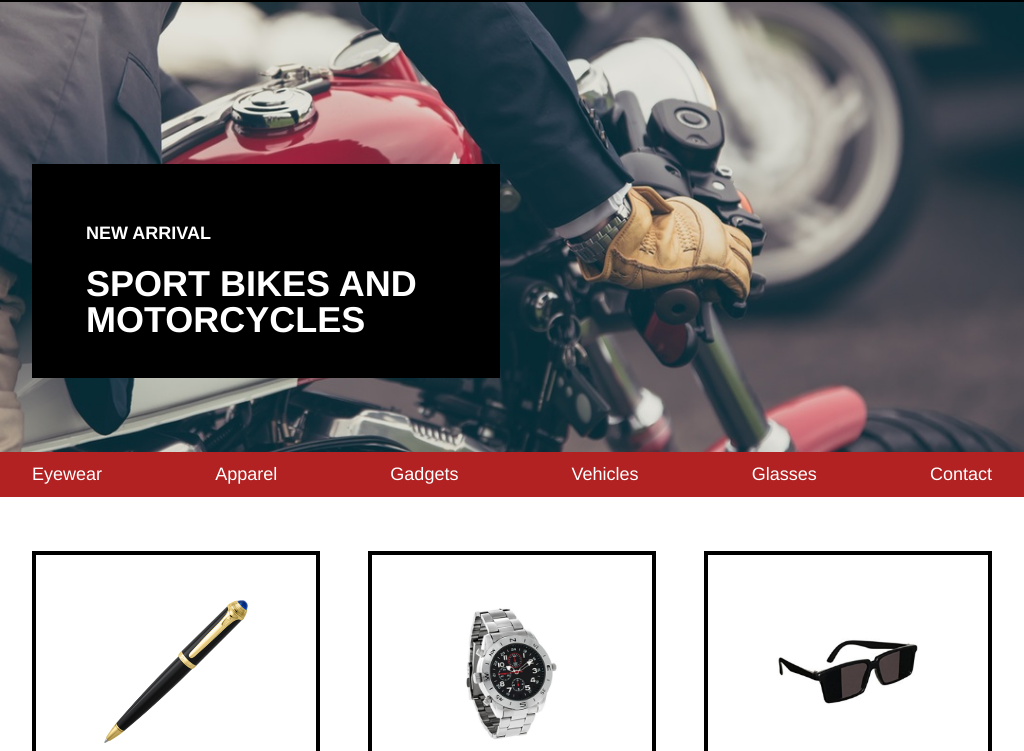
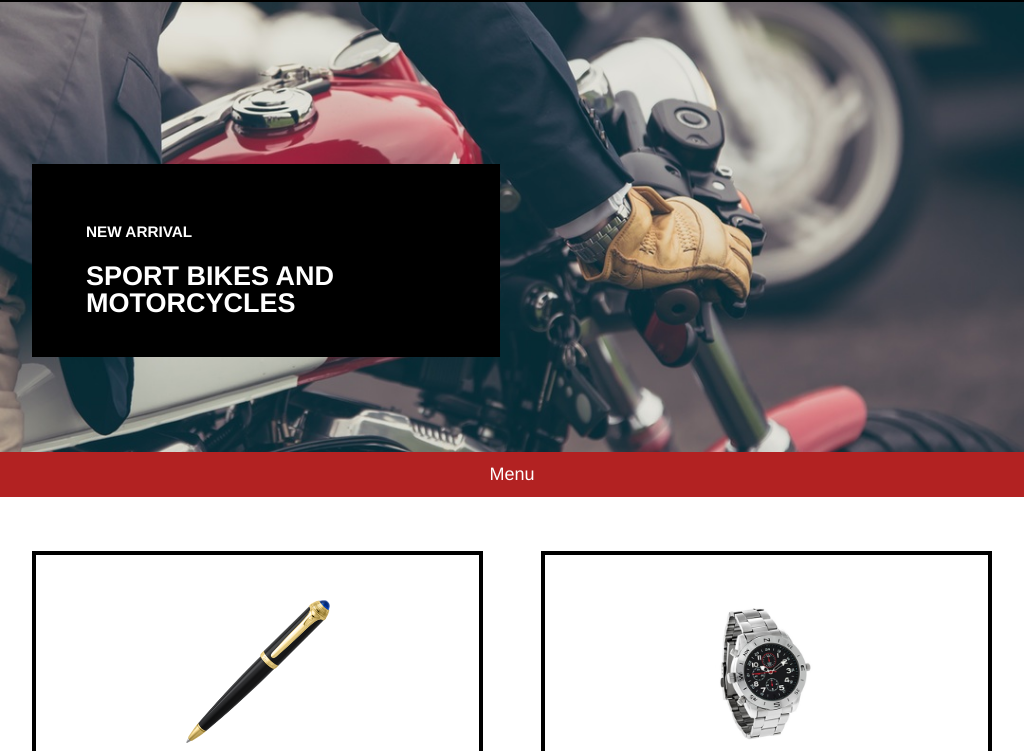
Before and after one commit to SandraSw/SecretAgentSupply, a plain HTML site: page index.html in a window 1024 px wide. Shown: the part 49-800 px from the top of the page. Drawn offline with Linux system fonts and the light colour scheme.

Commit message:
Adapt CSS styling for tablet resolution.

```diff
--- a/Resources/CSS/style.css
+++ b/Resources/CSS/style.css
@@ -72,7 +72,7 @@ nav {
     background-color: firebrick;
 }
 
-.navigation {
+.navigation, .mobile-nav {
   padding-top: 0.75rem;
   padding-bottom: 0.75rem;
   display: flex;
@@ -147,3 +147,35 @@ footer {
   background-color: black;
   padding: 5rem 0px;
 }
+
+/* Screen resolution styling */
+@media only screen and (min-width: 1024px) {
+  .mobile-nav {
+    display: none;
+  }
+}
+
+@media only screen and (max-width: 1024px) {
+  .title h4 {
+    font-size: 0.85rem;
+  }
+  .title h1 {
+    font-size: 1.5rem;
+  }
+  .navigation {
+    display: none;
+  }
+  .mobile-nav {
+    display: block;
+    text-align: center;
+  }
+  .glasses {
+    display: none;
+  }
+  .pen, .watch {
+    width: 47%;
+  }
+  .location, .hours {
+    width: 35%;
+  }
+}
--- a/index.html
+++ b/index.html
@@ -35,6 +35,11 @@
           <li>Glasses</li>
           <li>Contact</li>
         </ul>
+
+        <ul class="mobile-nav">
+          <li>Menu</li>
+        </ul>
+
       </nav>
 
     </header>
```
